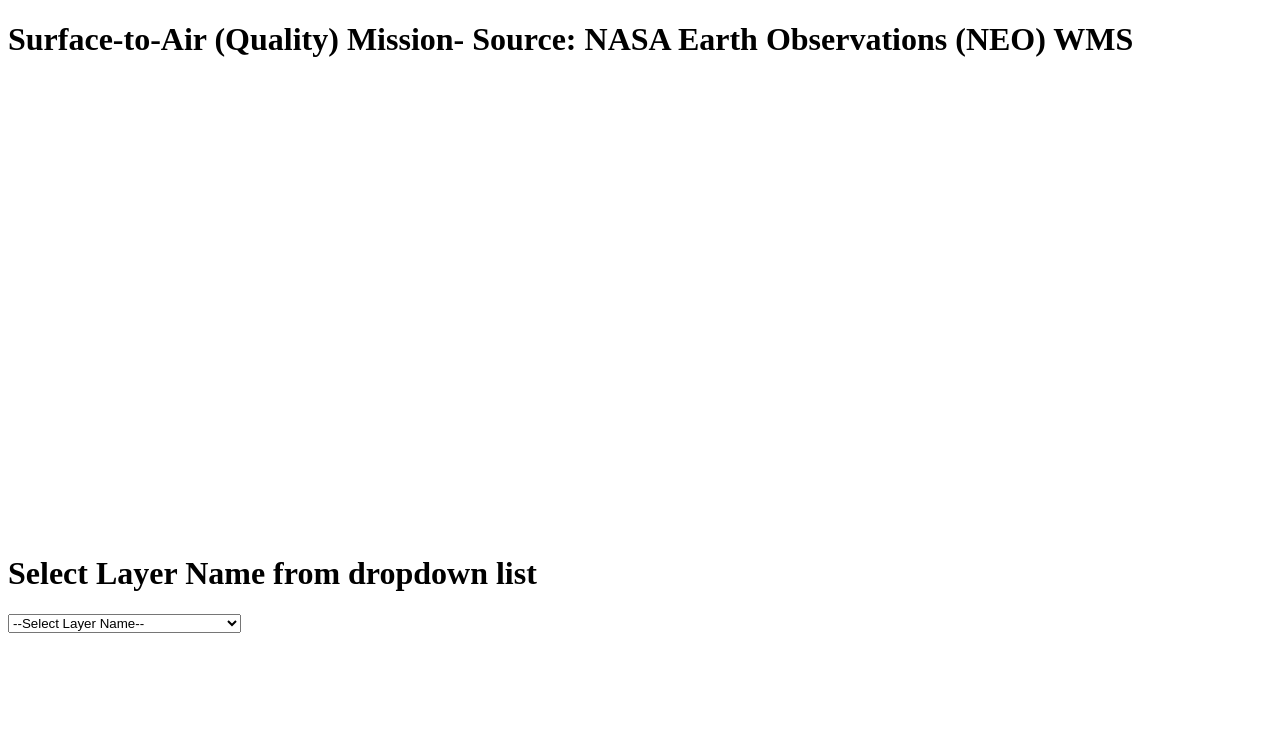
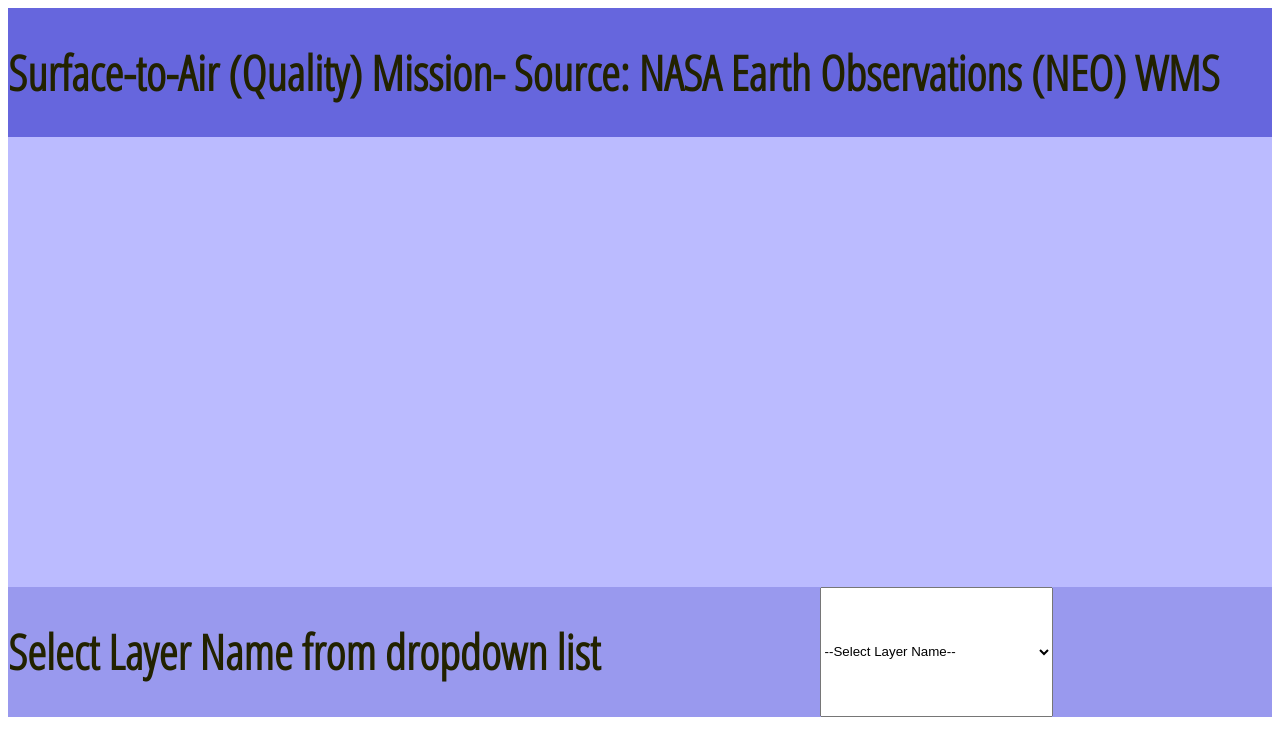
Before and after one commit to Akpozi/MissionBreathofFreshAir.github.io, a plain HTML site: page index.html in a window 1280 px wide. Drawn offline with nearby package versions, Linux system fonts and the light colour scheme; a script that the page names is missing.

Commit message:
Update index.html

```diff
--- a/index.html
+++ b/index.html
@@ -1,28 +1,62 @@
 <!DOCTYPE html>
 <html lang="en">
     <head>
+	<link href="https://fonts.googleapis.com/css?family=Josefin+Slab|Open+Sans+Condensed:300&display=swap" rel="stylesheet">
+	<style>
+
+	.navbar {
+	  display: flex;
+	  justify-content: space-between;
+	  background-color: #6666DD;
+	}
+	.globeBG {
+	  display: flex;
+	  justify-content: space-between;
+	  background-color: #BBBBFF;
+	}
+	.selectBG {
+	display: flex;
+	justify-content: space-between;
+	background-color: #9999EE;
+	}
+
+		h1 {
+		font-family: 'Open Sans Condensed', sans-serif;
+		  color: #222200;
+		  font-size: 300%;
+		}
+		h2  {
+		font-family: 'Josefin Slab', serif;
+		  color: black;
+		  font-size: 160%;
+		}
+	</style>
+
         <meta charset="utf-8">
     </head>
 
 	<body>
-
+<div class = "navbar">
 		<h1>Surface-to-Air (Quality) Mission- Source: NASA Earth Observations (NEO) WMS</h1>
-
+</div>
+<div class="globeBG">
         <canvas id="canvasOne" width="1024" height="450">
             Your browser does not support HTML5 Canvas.
         </canvas>
+		</div>
         <script src="https://ajax.googleapis.com/ajax/libs/jquery/2.1.3/jquery.min.js"></script>
         <script
         src="https://files.worldwind.arc.nasa.gov/artifactory/web/0.9.0/worldwind.min.js"
         type="text/javascript">
         </script>
         <script src="helloWorldWind.js" type="text/javascript"></script>
+		<div class ="selectBG">
 
 		<h1>Select Layer Name from dropdown list</h1>
 
 <!-- 		<p id="viewSel"> No results </p> -->
 
-		<select id="Ultra" onchange="onChangeLayer()">  <!--Call run() function-->
+		<select id="Ultra" onchange="onChangeLayer()">  <!--Call onChangeLayer() function-->
 			<option value = "None">--Select Layer Name--</option>
 			<option value = "MOD_LSTD_CLIM_M">Average Land Surface Temperature</option>
 			<option value = "MODAL2_M_AER_RA" >Aerosol Particle Radius</option>
@@ -35,6 +69,7 @@
 
 		<br/>
 		<br/>
+		</div>
 <!-- 	<button type="button" onclick="GetSelectedValue()">Get Selected Value</button>
 
 		<button type="button" onclick="GetSelectedText()">Get Selected Text</button> -->
```
